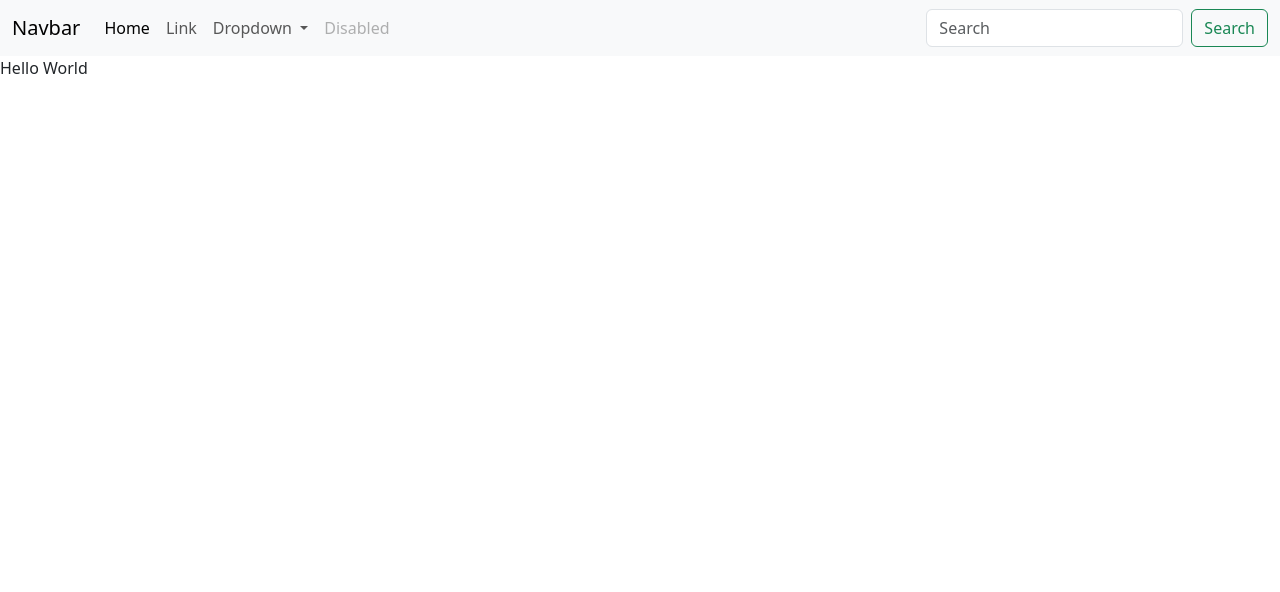
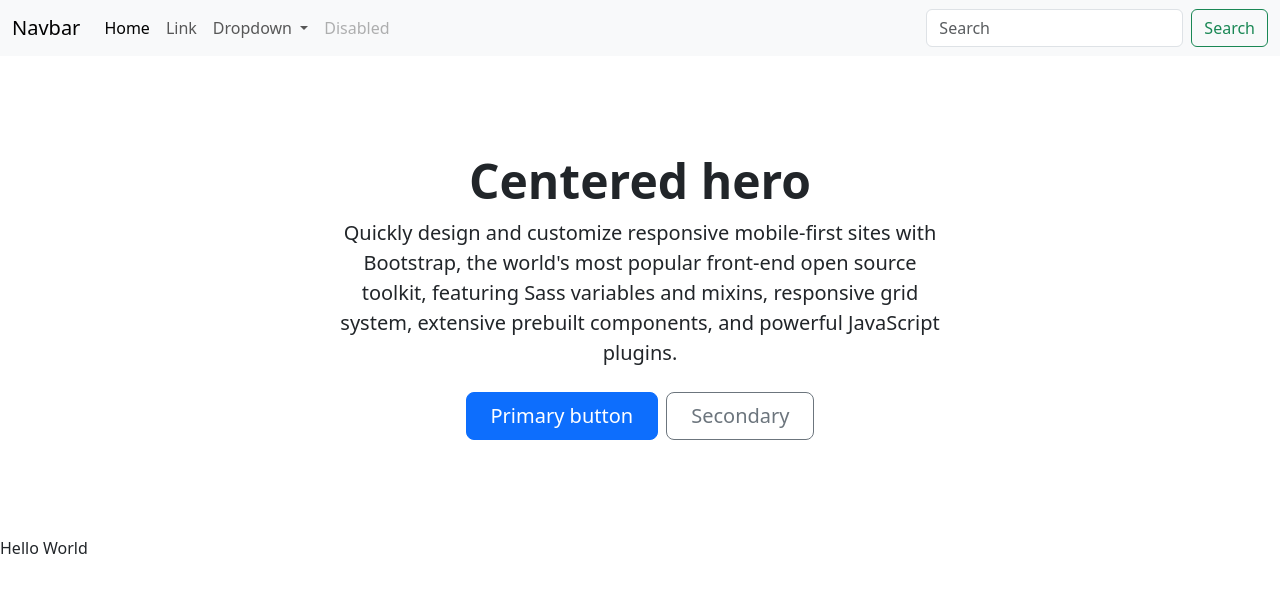
Before and after one commit to chrislingard/Chris-Young-Jour352, a plain HTML site: page bootstrap-template/index.html in a window 1280 px wide. Drawn offline with nearby package versions, Linux system fonts and the light colour scheme.

Commit message:
bootstrap template
added hero

```diff
--- a/bootstrap-template/index.html
+++ b/bootstrap-template/index.html
@@ -88,6 +88,29 @@
   </nav>
 
   <!-- Navbar end-->
+   <!-- Hero start-->
+
+<div class="px-4 py-5 my-5 text-center">
+
+  <h1 class="display-5 fw-bold">Centered hero</h1>
+
+  <div class="col-lg-6 mx-auto">
+
+    <p class="lead mb-4">Quickly design and customize responsive mobile-first sites with Bootstrap, the world's most popular front-end open source toolkit, featuring Sass variables and mixins, responsive grid system, extensive prebuilt components, and powerful JavaScript plugins.</p>
+
+    <div class="d-grid gap-2 d-sm-flex justify-content-sm-center">
+
+      <button type="button" class="btn btn-primary btn-lg px-4 gap-3">Primary button</button>
+
+      <button type="button" class="btn btn-outline-secondary btn-lg px-4">Secondary</button>
+
+    </div>
+
+  </div>
+
+</div>
+
+<!-- Hero end-->
          Hello World
          <!-- Separate Popper and Bootstrap JS goes at the bottom of your body section -->
 
```
